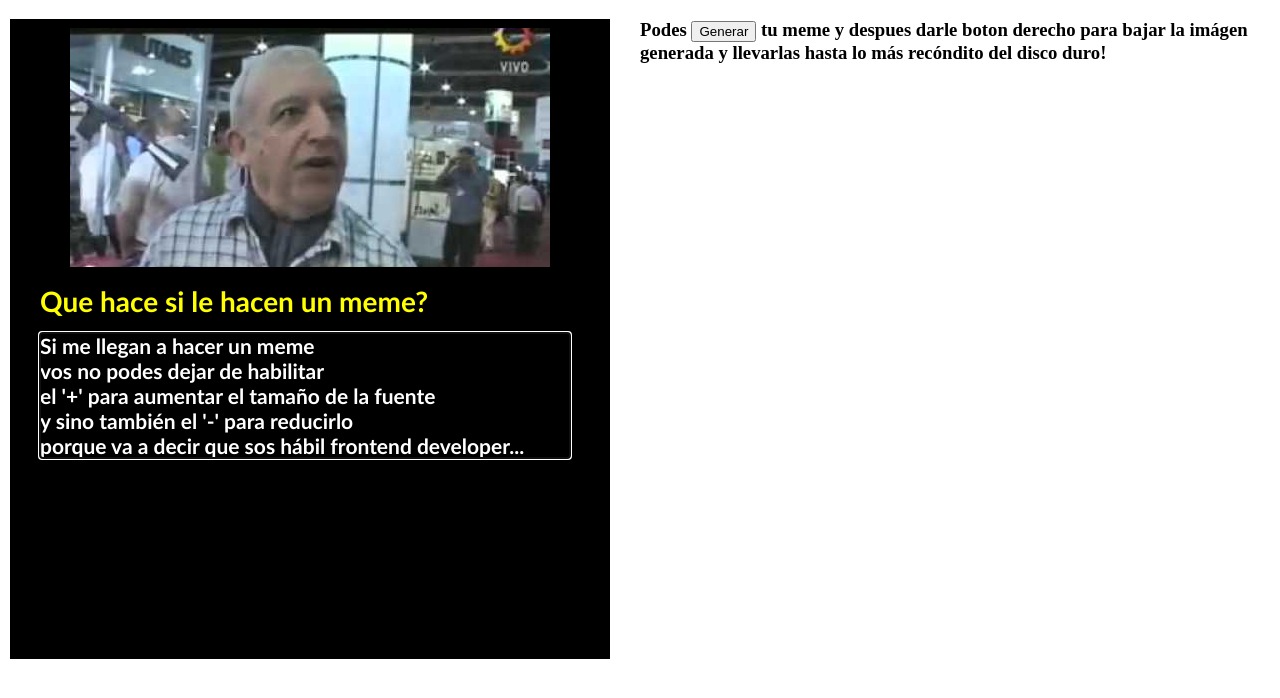
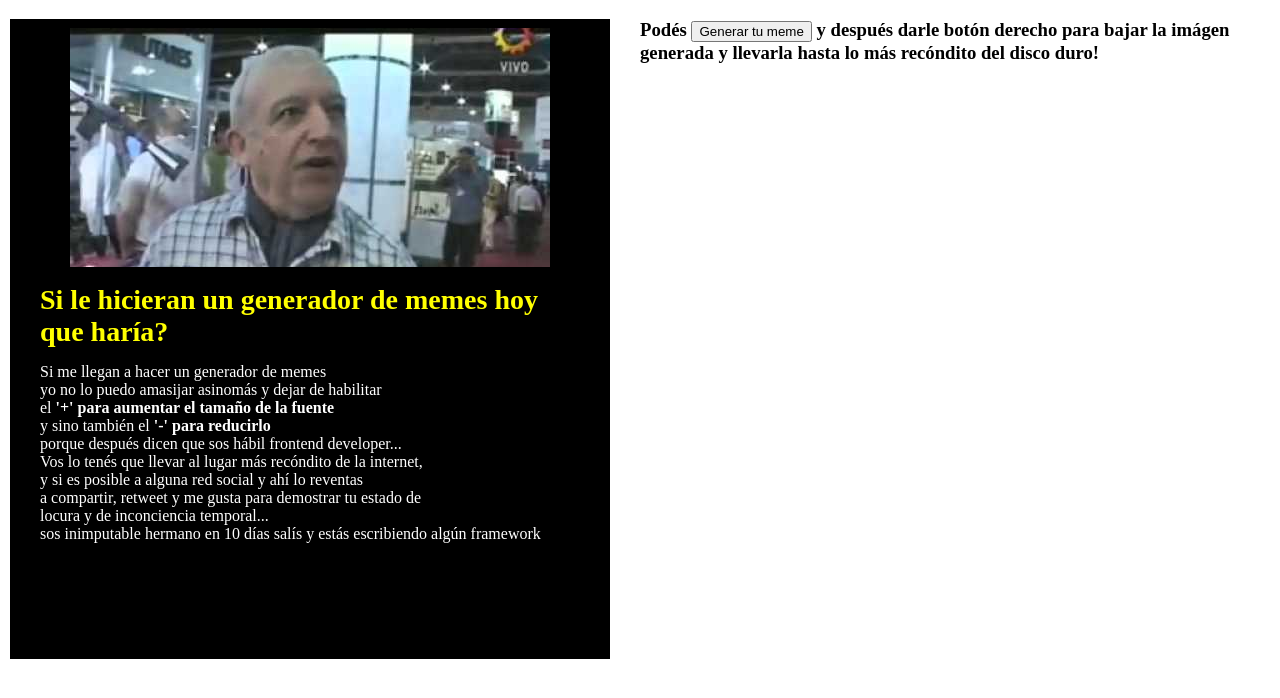
Before and after one commit to francisco-pinchentti/inimputable_meme, a plain HTML site: page index.html in a window 1280 px wide. Shown: the part 48-746 px from the top of the page. Drawn offline with Linux system fonts and the light colour scheme; files that its build step writes are made by us from their sources; files whose address does not match are found by name.

Commit message:
js separated

```diff
--- a/index.html
+++ b/index.html
@@ -5,74 +5,45 @@
   <link href="/static/styles.css" rel="stylesheet">
   <script src="/static/jquery-3.2.1.min.js"></script>
   <script src="/static/html2canvas.min.js"></script>
-
-    <!--
-    <script src="/static/canvas2image.js"></script>
-    -->
-
-    <script type="text/javascript">
-
-      var fontSize = 21;
-      const exportConfig = {
-        width: 600,
-        height: 640
-      }
-
-      $(document).ready(function() {
-        $('#inimputable-input')
-        .css("font-size", `${fontSize}px`)
-        .focus()
-        .bind('keydown', function(event) {
-            if (event.key !== '-' && event.key !== '+') {
-              return;
-            }
-            var adj = event.key === '-' ? -1 : 1;
-            fontSize += adj;
-            $('#inimputable-input').css("font-size", `${fontSize+adj}px`);
-            event.preventDefault();
-        });
-
-        $('#exportButton').click( function() {
-          html2canvas($('.inimputable'), {
-            width: exportConfig.width,
-            height: exportConfig.height,
-            onrendered: function(canvas) {
-              $('#exported-list').prepend('<li></li>');
-              $('#exported-list li').first().append(canvas)
-              //Canvas2Image.saveAsPNG(canvas, exportConfig.width, exportConfig.height)
-            }
-          });
-        });
-
-
-      });
-
-    </script>
+  <!-- <script src="/static/canvas2image.js"></script> -->
+  <script src="/static/inimputable.js"></script>
 
 </head>
 
 <body>
 
+  <header>
     <h2>Inimputable MEME generator!</h2>
+  </header>
 
-    <section class="inimputable">
+  <section class="half">
+
+    <div class="inimputable">
 
       <div class="ininputable-question" contenteditable="true">
-        Que hace si le hacen un meme?
+        Si le hicieran un generador de memes hoy que haría?
       </div>
 
-      <div id="inimputable-input" contenteditable="true">
-        Si me llegan a hacer un meme <br/>
-        vos no podes dejar de habilitar <br />
-        el '+' para aumentar el tamaño de la fuente <br />
-        y sino también el '-' para reducirlo <br />
-        porque va a decir que sos hábil frontend developer...
-      </div>
+      <div id="inimputable-input" contenteditable="true" spellcheck="false">
+        Si me llegan a hacer un generador de memes<br/>
+        yo no lo puedo amasijar asinomás y dejar de habilitar<br />
+        el <strong>'+' para aumentar el tamaño de la fuente</strong><br />
+        y sino también el <strong>'-' para reducirlo</strong><br />
+        porque después dicen que sos hábil frontend developer... <br />
+        Vos lo tenés que llevar al lugar más recóndito de la internet,<br />
+        y si es posible a alguna red social y ahí lo reventas<br />
+        a compartir, retweet y me gusta para demostrar tu estado de<br />
+        locura y de inconciencia temporal...<br />
+        sos inimputable hermano en 10 días salís y estás escribiendo algún framework
       </div>
 
-    <section class="exported-wrapper">
+    </div>
 
-        <h3>Podes <button id="exportButton" type="button">Generar</button> tu meme y despues darle boton derecho para bajar la imágen generada y llevarlas hasta lo más recóndito del disco duro!</h3>
+  </section>
+
+  <section class="half exported-wrapper">
+
+    <h3>Podés <button id="exportButton" type="button">Generar tu meme</button> y después darle botón derecho para bajar la imágen generada y llevarla hasta lo más recóndito del disco duro!</h3>
 
     <ul id="exported-list"></ul>
 
--- a/public/styles.css
+++ b/public/styles.css
@@ -1,5 +1,5 @@
 body {
-    margin: 10px 40px 0px 10px;
+    margin: 10px 10px 0px 10px;
 }
 
 ul {
@@ -23,7 +23,7 @@ ul {
     font-size: 28px;
     position: relative;
     font-weight: 600;
-    font-family: 'Trebuchet MS', 'Lucida Sans Unicode', 'Lucida Grande', 'Lucida Sans', Arial, sans-serif;
+    /*font-family: 'Trebuchet MS', 'Lucida Sans Unicode', 'Lucida Grande', 'Lucida Sans', Arial, sans-serif;*/
     width: 530px;
     padding: 0px;
     margin: 0px;
@@ -38,15 +38,24 @@ ul {
     left: 30px;
     width: 530px;
     min-height: 96px;
+    max-height: 296px;
     padding: 0px;
     margin: 0px;
-    font-family: 'Trebuchet MS', 'Lucida Sans Unicode', 'Lucida Grande', 'Lucida Sans', Arial, sans-serif;
-    font-weight: 600;
+    /*font-family: 'Trebuchet MS', 'Lucida Sans Unicode', 'Lucida Grande', 'Lucida Sans', Arial, sans-serif;*/
+    font-weight: 500;
+    word-wrap: break-word;
+}
+
+#inimputable-input strong {
+  font-weight: 600;
+}
+
+.half {
+  width: 50%;
 }
 
 .exported-wrapper {
     position: absolute;
     top: 48px;
     right: 0px;
-    width: 50%;
 }
```
Also changed, not shown: public/inimputable.js (added, +37 -0 lines), 1 other file. Lines whose indentation alone changed are shown as unchanged.
